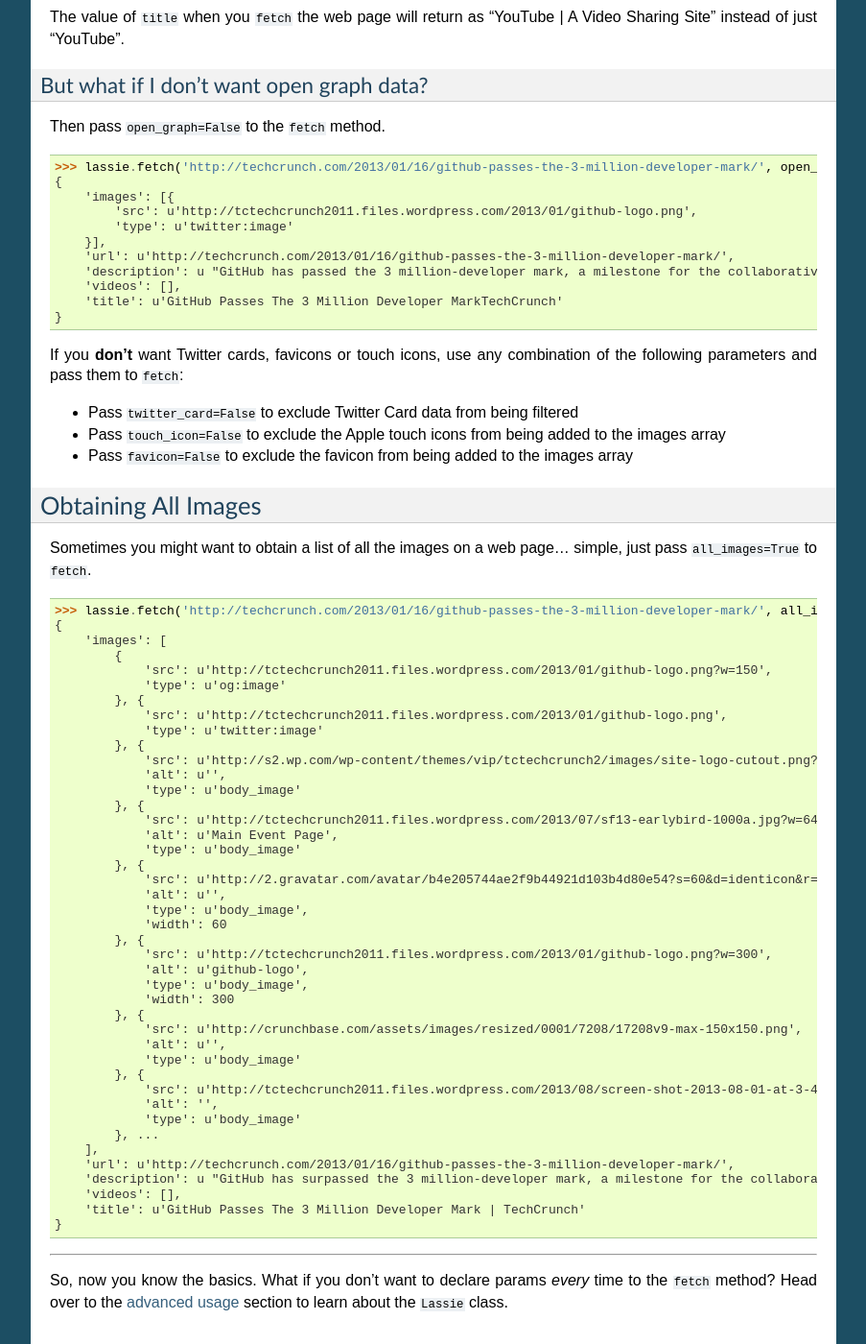
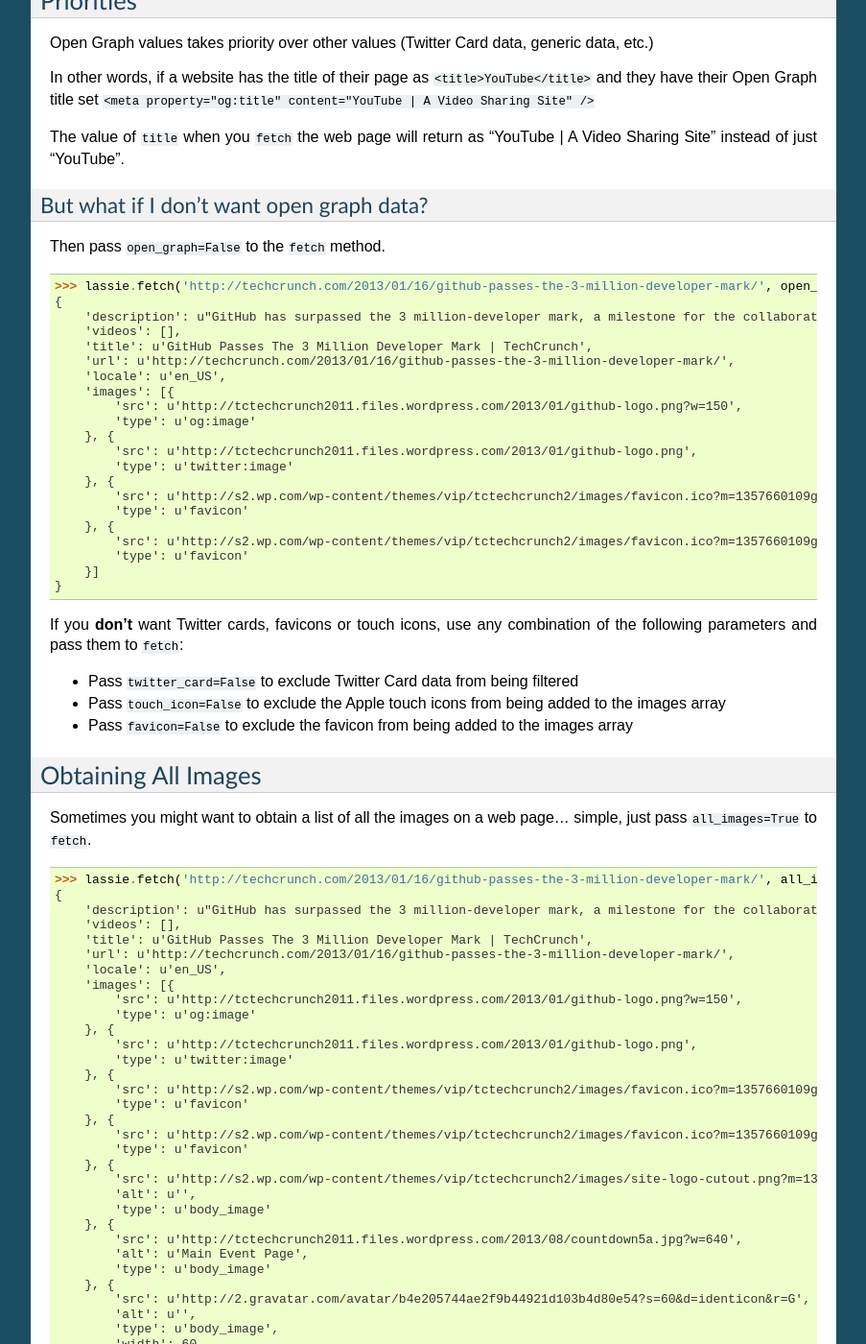
Before and after one commit to michaelhelmick/lassie, a Sphinx documentation site: the page built from docs/usage/starting_out.rst, in a window 1280 px wide and 1400 px high, scrolled down 1402 px. Shown: the whole window at 96% size, without its empty margins (198-1101 px from the left). Built offline with Sphinx 7.4.7, drawn with Linux system fonts in a browser that asks for light colours; some of the changed text lies outside the part shown.

Commit message:
String constistancy over Python 2 and Python 3, update docs for locale, add normalize_locale utils method

```diff
--- a/README.rst
+++ b/README.rst
@@ -45,7 +44,8 @@ Usage
         }, {
             'src': u'http://s.ytimg.com/yts/img/favicon_32-vflWoMFGx.png',
             'type': u'favicon'
-        }]
+        }],
+        'locale': u'en_US'
     }
 
 Install
--- a/docs/index.rst
+++ b/docs/index.rst
@@ -42,7 +42,8 @@ Usage
         }, {
             'src': u'http://s.ytimg.com/yts/img/favicon_32-vflWoMFGx.png',
             'type': u'favicon'
-        }]
+        }],
+        'locale': u'en_US'
     }
 
 
--- a/docs/usage/starting_out.rst
+++ b/docs/usage/starting_out.rst
@@ -50,7 +50,8 @@ Specifically: http://www.youtube.com/watch?v=dQw4w9WgXcQ
         }, {
             'src': u'http://s.ytimg.com/yts/img/favicon_32-vflWoMFGx.png',
             'type': u'favicon'
-        }]
+        }],
+        'locale': u'en_US'
     }
 
 Or what if you wanted to get information about an article?
@@ -62,17 +63,24 @@ Specifically: http://techcrunch.com/2013/01/16/github-passes-the-3-million-devel
     >>> import lassie
     >>> lassie.fetch('http://techcrunch.com/2013/01/16/github-passes-the-3-million-developer-mark/')
     {
+        'description': u"GitHub has surpassed the 3 million-developer mark, a milestone for the collaborative platform for application development.\xa0GitHub said it happened Monday night on the first day of the company's\xa0all-hands winter summit. Launched\xa0in April 2008, GitHub\xa0celebrated\xa0its first million users in..",
+        'videos': [],
+        'title': u'GitHub Passes The 3 Million Developer Mark | TechCrunch',
+        'url': u'http://techcrunch.com/2013/01/16/github-passes-the-3-million-developer-mark/',
+        'locale': u'en_US',
         'images': [{
             'src': u'http://tctechcrunch2011.files.wordpress.com/2013/01/github-logo.png?w=150',
             'type': u'og:image'
         }, {
             'src': u'http://tctechcrunch2011.files.wordpress.com/2013/01/github-logo.png',
             'type': u'twitter:image'
-        }],
-        'url': u'http://techcrunch.com/2013/01/16/github-passes-the-3-million-developer-mark/',
-        'description': u "GitHub has surpassed the 3 million-developer mark, a milestone for the collaborative platform for application development.\xa0GitHub said it happened Monday night on the first day of the company's\xa0all-hands winter summit. Launched\xa0in April 2008, GitHub\xa0celebrated\xa0its first million users in..",
-        'videos': [],
-        'title': u'GitHub Passes The 3 Million Developer Mark | TechCrunch'
+        }, {
+            'src': u'http://s2.wp.com/wp-content/themes/vip/tctechcrunch2/images/favicon.ico?m=1357660109g',
+            'type': u'favicon'
+        }, {
+            'src': u'http://s2.wp.com/wp-content/themes/vip/tctechcrunch2/images/favicon.ico?m=1357660109g',
+            'type': u'favicon'
+        }]
     }
 
 Lassie, by default, also filters for content from Twitter Cards, grab favicons and touch icons.
@@ -95,14 +103,24 @@ Then pass ``open_graph=False`` to the ``fetch`` method.
 
     >>> lassie.fetch('http://techcrunch.com/2013/01/16/github-passes-the-3-million-developer-mark/', open_graph=False)
     {
+        'description': u"GitHub has surpassed the 3 million-developer mark, a milestone for the collaborative platform for application development.\xa0GitHub said it happened Monday night on the first day of the company's\xa0all-hands winter summit. Launched\xa0in April 2008, GitHub\xa0celebrated\xa0its first million users in..",
+        'videos': [],
+        'title': u'GitHub Passes The 3 Million Developer Mark | TechCrunch',
+        'url': u'http://techcrunch.com/2013/01/16/github-passes-the-3-million-developer-mark/',
+        'locale': u'en_US',
         'images': [{
+            'src': u'http://tctechcrunch2011.files.wordpress.com/2013/01/github-logo.png?w=150',
+            'type': u'og:image'
+        }, {
             'src': u'http://tctechcrunch2011.files.wordpress.com/2013/01/github-logo.png',
             'type': u'twitter:image'
-        }],
-        'url': u'http://techcrunch.com/2013/01/16/github-passes-the-3-million-developer-mark/',
-        'description': u "GitHub has passed the 3 million-developer mark, a milestone for the collaborative platform for application development.\xa0GitHub said it happenedg Monday night on the first day of the company's\xa0all-...",
-        'videos': [],
-        'title': u'GitHub Passes The 3 Million Developer MarkTechCrunch'
+        }, {
+            'src': u'http://s2.wp.com/wp-content/themes/vip/tctechcrunch2/images/favicon.ico?m=1357660109g',
+            'type': u'favicon'
+        }, {
+            'src': u'http://s2.wp.com/wp-content/themes/vip/tctechcrunch2/images/favicon.ico?m=1357660109g',
+            'type': u'favicon'
+        }]
     }
 
 If you **don't** want Twitter cards, favicons or touch icons, use any combination of the following parameters and pass them to ``fetch``:
@@ -120,45 +138,102 @@ Sometimes you might want to obtain a list of all the images on a web page... sim
 
     >>> lassie.fetch('http://techcrunch.com/2013/01/16/github-passes-the-3-million-developer-mark/', all_images=True)
     {
-        'images': [
-            {
-                'src': u'http://tctechcrunch2011.files.wordpress.com/2013/01/github-logo.png?w=150',
-                'type': u'og:image'
-            }, {
-                'src': u'http://tctechcrunch2011.files.wordpress.com/2013/01/github-logo.png',
-                'type': u'twitter:image'
-            }, {
-                'src': u'http://s2.wp.com/wp-content/themes/vip/tctechcrunch2/images/site-logo-cutout.png?m=1342508617g',
-                'alt': u'',
-                'type': u'body_image'
-            }, {
-                'src': u'http://tctechcrunch2011.files.wordpress.com/2013/07/sf13-earlybird-1000a.jpg?w=640',
-                'alt': u'Main Event Page',
-                'type': u'body_image'
-            }, {
-                'src': u'http://2.gravatar.com/avatar/b4e205744ae2f9b44921d103b4d80e54?s=60&d=identicon&r=G',
-                'alt': u'',
-                'type': u'body_image',
-                'width': 60
-            }, {
-                'src': u'http://tctechcrunch2011.files.wordpress.com/2013/01/github-logo.png?w=300',
-                'alt': u'github-logo',
-                'type': u'body_image',
-                'width': 300
-            }, {
-                'src': u'http://crunchbase.com/assets/images/resized/0001/7208/17208v9-max-150x150.png',
-                'alt': u'',
-                'type': u'body_image'
-            }, {
-                'src': u'http://tctechcrunch2011.files.wordpress.com/2013/08/screen-shot-2013-08-01-at-3-46-53-pm.png?w=89&h=64&crop=1',
-                'alt': '',
-                'type': u'body_image'
-            }, ...
-        ],
+        'description': u"GitHub has surpassed the 3 million-developer mark, a milestone for the collaborative platform for application development.\xa0GitHub said it happened Monday night on the first day of the company's\xa0all-hands winter summit. Launched\xa0in April 2008, GitHub\xa0celebrated\xa0its first million users in..",
+        'videos': [],
+        'title': u'GitHub Passes The 3 Million Developer Mark | TechCrunch',
         'url': u'http://techcrunch.com/2013/01/16/github-passes-the-3-million-developer-mark/',
-        'description': u "GitHub has surpassed the 3 million-developer mark, a milestone for the collaborative platform for application development.\xa0GitHub said it happened Monday night on the first day of the company's\xa0all-hands winter summit. Launched\xa0in April 2008, GitHub\xa0celebrated\xa0its first million users in..",
-        'videos': [],
-        'title': u'GitHub Passes The 3 Million Developer Mark | TechCrunch'
+        'locale': u'en_US',
+        'images': [{
+            'src': u'http://tctechcrunch2011.files.wordpress.com/2013/01/github-logo.png?w=150',
+            'type': u'og:image'
+        }, {
+            'src': u'http://tctechcrunch2011.files.wordpress.com/2013/01/github-logo.png',
+            'type': u'twitter:image'
+        }, {
+            'src': u'http://s2.wp.com/wp-content/themes/vip/tctechcrunch2/images/favicon.ico?m=1357660109g',
+            'type': u'favicon'
+        }, {
+            'src': u'http://s2.wp.com/wp-content/themes/vip/tctechcrunch2/images/favicon.ico?m=1357660109g',
+            'type': u'favicon'
+        }, {
+            'src': u'http://s2.wp.com/wp-content/themes/vip/tctechcrunch2/images/site-logo-cutout.png?m=1342508617g',
+            'alt': u'',
+            'type': u'body_image'
+        }, {
+            'src': u'http://tctechcrunch2011.files.wordpress.com/2013/08/countdown5a.jpg?w=640',
+            'alt': u'Main Event Page',
+            'type': u'body_image'
+        }, {
+            'src': u'http://2.gravatar.com/avatar/b4e205744ae2f9b44921d103b4d80e54?s=60&d=identicon&r=G',
+            'alt': u'',
+            'type': u'body_image',
+            'width': 60
+        }, {
+            'src': u'http://tctechcrunch2011.files.wordpress.com/2013/01/github-logo.png?w=300',
+            'alt': u'github-logo',
+            'type': u'body_image',
+            'width': 300
+        }, {
+            'src': u'http://crunchbase.com/assets/images/resized/0001/7208/17208v9-max-150x150.png',
+            'alt': u'',
+            'type': u'body_image'
+        }, {
+            'src': u'http://tctechcrunch2011.files.wordpress.com/2013/08/tardis-egg.jpg?w=89&h=64&crop=1',
+            'alt': '',
+            'type': u'body_image'
+        }, {
+            'src': u'http://tctechcrunch2011.files.wordpress.com/2013/08/htc.png?w=89&h=64&crop=1',
+            'alt': '',
+            'type': u'body_image'
+        }, {
+            'src': u'http://tctechcrunch2011.files.wordpress.com/2013/04/apple1.jpg?w=89&h=64&crop=1',
+            'alt': '',
+            'type': u'body_image'
+        }, {
+            'src': u'http://tctechcrunch2011.files.wordpress.com/2013/08/p9130014.jpg?w=89&h=64&crop=1',
+            'alt': '',
+            'type': u'body_image'
+        }, {
+            'src': u'http://tctechcrunch2011.files.wordpress.com/2013/08/screen-shot-2013-08-13-at-8-18-25-pm.png?w=89&h=64&crop=1',
+            'alt': '',
+            'type': u'body_image'
+        }, {
+            'src': u'http://tctechcrunch2011.files.wordpress.com/2013/08/24112v5-max-250x250.jpg?w=89&h=63&crop=1',
+            'alt': '',
+            'type': u'body_image'
+        }, {
+            'src': u'http://tctechcrunch2011.files.wordpress.com/2013/08/flexible-display.jpg?w=89&h=64&crop=1',
+            'alt': '',
+            'type': u'body_image'
+        }, {
+            'src': u'http://tctechcrunch2011.files.wordpress.com/2013/08/screen-shot-2013-08-14-at-11-52-50-am.png?w=89&h=64&crop=1',
+            'alt': '',
+            'type': u'body_image'
+        }, {
+            'src': u'http://tctechcrunch2011.files.wordpress.com/2013/08/screen-shot-2013-08-14-at-10-23-20-am.png?w=89&h=64&crop=1',
+            'alt': '',
+            'type': u'body_image'
+        }, {
+            'src': u'http://tctechcrunch2011.files.wordpress.com/2013/08/google-quick-answer-hotel-1-png.jpg?w=89&h=64&crop=1',
+            'alt': '',
+            'type': u'body_image'
+        }, {
+            'src': u'http://tctechcrunch2011.files.wordpress.com/2013/08/ashton-kutcher-jobs.jpg?w=89&h=64&crop=1',
+            'alt': '',
+            'type': u'body_image'
+        }, {
+            'src': u'http://tctechcrunch2011.files.wordpress.com/2013/08/surface-14.jpg?w=89&h=64&crop=1',
+            'alt': '',
+            'type': u'body_image'
+        }, {
+            'src': u'http://tctechcrunch2011.files.wordpress.com/2013/08/peter-deng-instagram.jpg?w=89&h=64&crop=1',
+            'alt': '',
+            'type': u'body_image'
+        }, {
+            'src': u'http://tctechcrunch2011.files.wordpress.com/2013/08/marketplace-flow.png?w=89&h=64&crop=1',
+            'alt': '',
+            'type': u'body_image'
+        }]
     }
 
 *******************************************************************************
```
Also changed, not shown: other parts of README.rst (+0 -1 lines), 5 other files.
